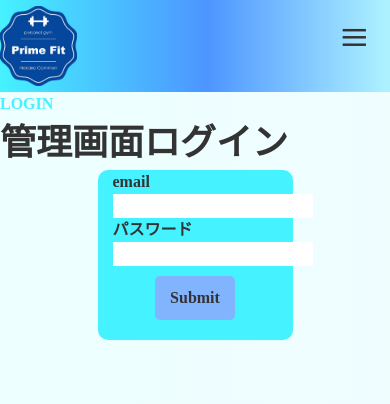
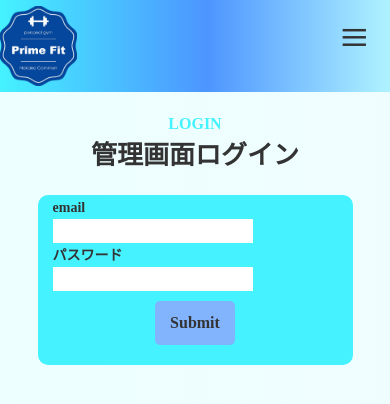
Before and after one commit to saitoshi/nakanoPrimeFit2, a Next.js app in the folder src/: page /login in a window 390 px wide. Shown: the top 404 px of the page. Built offline with nearby package versions, Linux system fonts and the light colour scheme.

Commit message:
issue-03: added loader components

```diff
--- /dev/null
+++ b/src/app/components/LoadingWheel/LoadingWheel.tsx
@@ -0,0 +1,16 @@
+import './style.css';
+
+export const LoadingWheel = () => {
+  return (
+    <div className='pageContainer'>
+      <h2>
+        <p className='subHeader'>LOADING...</p>
+        <p className='mainHeader'>読み込み中</p>
+        <div style={{ textAlign: 'center' }}></div>
+      </h2>
+      <div className='modalBody'>
+        <div className='loader'></div>
+      </div>
+    </div>
+  );
+};
--- /dev/null
+++ b/src/app/components/LoadingWheel/style.css
@@ -0,0 +1,36 @@
+.loader {
+  border: 16px solid #f3f3f3; /* Light grey */
+  border-top: 16px solid #3498db; /* Blue */
+  border-radius: 50%;
+  width: 120px;
+  height: 120px;
+  animation: spin 2s linear infinite;
+  top: 50%;
+  left: 30%;
+  position: absolute;
+}
+.modalBody {
+  position: relative;
+}
+
+@keyframes spin {
+  0% {
+    transform: rotate(0deg);
+  }
+  100% {
+    transform: rotate(360deg);
+  }
+}
+@media screen and (max-width: 650px) {
+  .loader {
+    border: 14px solid #f3f3f3; /* Light grey */
+    border-top: 16px solid #3498db; /* Blue */
+    border-radius: 50%;
+    width: 120px;
+    height: 120px;
+    animation: spin 2s linear infinite;
+    top: 50%;
+    left: 30%;
+    position: absolute;
+  }
+}
--- /dev/null
+++ b/src/app/components/LocationCard/style.css
@@ -0,0 +1,17 @@
+.loader {
+  border: 16px solid #f3f3f3; /* Light grey */
+  border-top: 16px solid #3498db; /* Blue */
+  border-radius: 50%;
+  width: 120px;
+  height: 120px;
+  animation: spin 2s linear infinite;
+}
+
+@keyframes spin {
+  0% {
+    transform: rotate(0deg);
+  }
+  100% {
+    transform: rotate(360deg);
+  }
+}
--- a/src/app/globals.css
+++ b/src/app/globals.css
@@ -16,6 +16,7 @@ body {
   width: 100%;
   font-family: Zen Kaku Gothic New;
 }
+
 #navMenu {
   list-style-type: none;
   margin: 0 0 0 0;
@@ -247,4 +248,15 @@ body {
     font-weight: 600;
     margin: 5px 0;
   }
+  .subHeader {
+    color: rgba(69, 242, 255, 1);
+    font-weight: 700;
+    font-size: 16px;
+  }
+
+  .mainHeader {
+    font-family: Zen Kaku Gothic New;
+    font-size: 26px;
+    font-weight: 700;
+  }
 }
--- a/src/app/login/page.tsx
+++ b/src/app/login/page.tsx
@@ -1,31 +1,40 @@
 'use client';
 import { useState } from 'react';
 import { useRouter } from 'next/navigation';
-import { FormEvent } from 'react';
+import { LoadingWheel } from '../components/LoadingWheel/LoadingWheel';
 import './style.css';
 
 export default function Login() {
   const [email, setEmail] = useState<any>('');
   const [password, setPassword] = useState<any>('');
+  const [isLoading, setIsLoading] = useState<boolean>(false);
+  const [isError, setIsError] = useState<boolean>(false);
 
   const router = useRouter();
   const loginUser = async (e: any) => {
     try {
       e.preventDefault();
+      setIsLoading(true);
       console.log(email);
       const res = await fetch('/api/login', {
         body: JSON.stringify({ email, password }),
         method: 'POST',
       });
       const userData = res.json();
+      setIsLoading(false);
       console.log(userData);
+      router.push('/');
     } catch (error) {
       console.log(error);
+      setIsError(true);
     }
   };
+  if (isLoading) {
+    return <LoadingWheel />;
+  }
   return (
     <div>
-      <div id='loginContainer'>
+      <div className='pageContainer'>
         <h2>
           <p className='subHeader'>LOGIN</p>
           <p className='mainHeader'>管理画面ログイン</p>
--- a/src/app/login/style.css
+++ b/src/app/login/style.css
@@ -9,6 +9,7 @@
   text-align: left;
   font-weight: 700;
   color: #333;
+  font-size: 16px;
 }
 
 .loginSubmit {
@@ -20,3 +21,12 @@
   margin: 10px 15px 10px 15px;
   border-radius: 5px;
 }
+
+@media screen and (max-width: 700px) {
+  #loginForm {
+    margin: 0 5%;
+  }
+  .formHeader {
+    font-size: 14px;
+  }
+}
```
